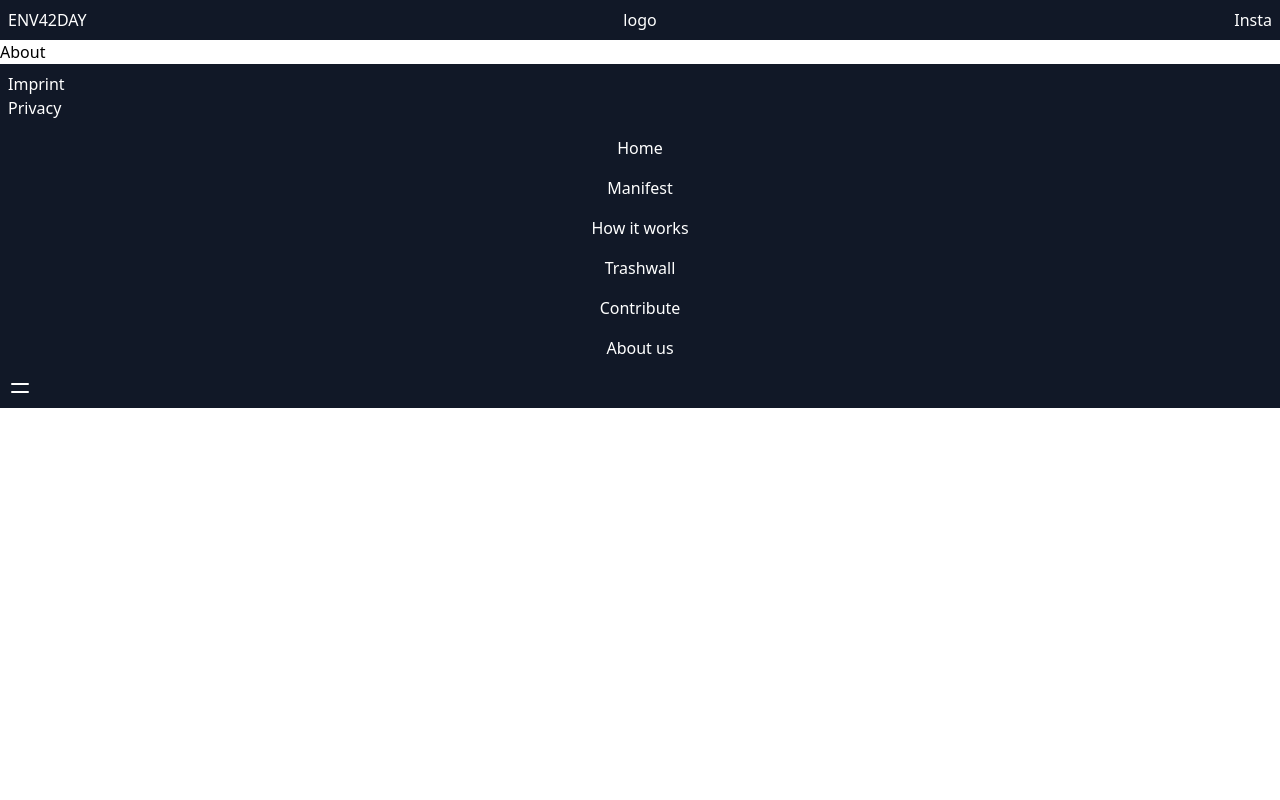
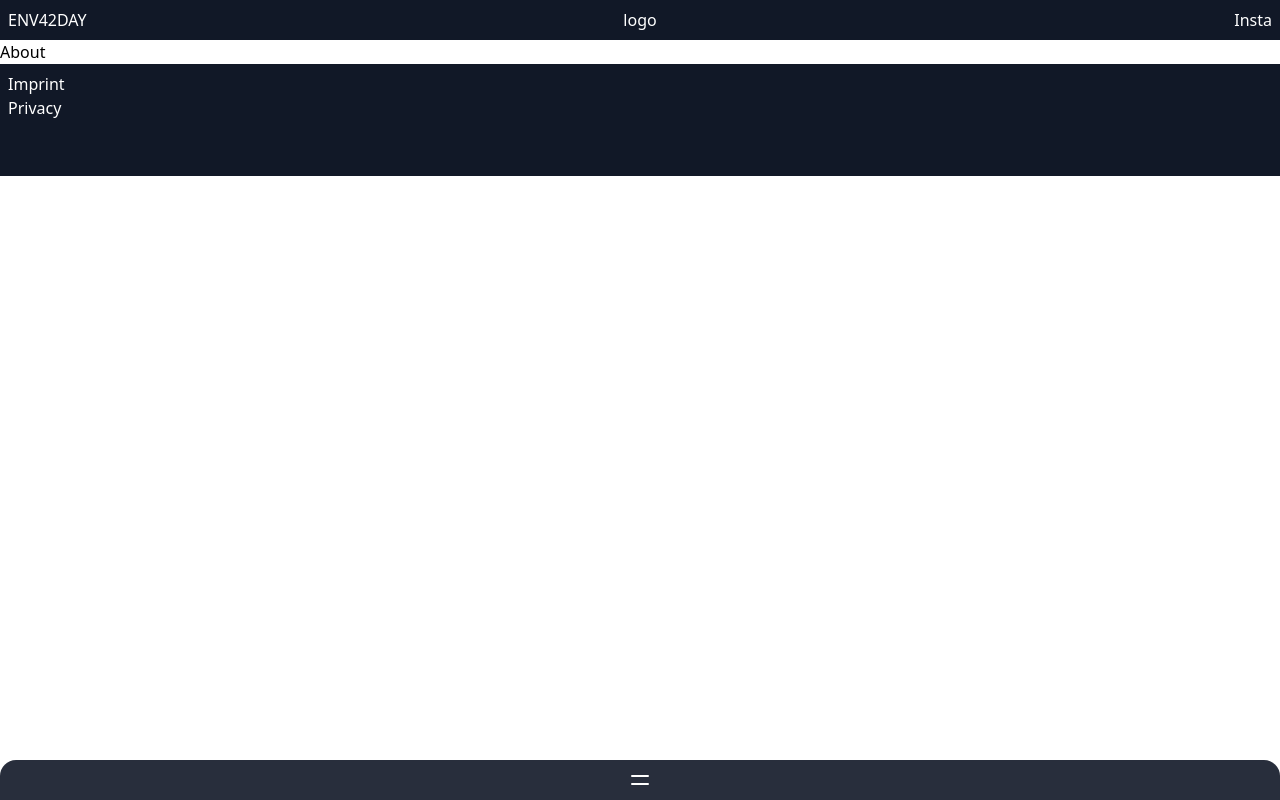
Before and after one commit to martisaw/martisaw.github.io, a Vue app: page /#/about in a window 1280 px wide. Built offline with nearby package versions, Linux system fonts and the light colour scheme.

Commit message:
feat: navbar bottom with smooth transition

```diff
--- a/src/App.vue
+++ b/src/App.vue
@@ -19,7 +19,8 @@ import Welcome from './components/Welcome.vue'
     <div>Imprint</div>
     <div>Privacy</div>
   </div>
-  <NavBar class="sticky bottom-0"></NavBar>
+  <!--<NavBar class="sticky bottom-0"></NavBar>-->
+  <NavBar></NavBar>
 
 
 </template>
--- a/src/components/NavBar.vue
+++ b/src/components/NavBar.vue
@@ -1,28 +1,48 @@
 <script setup>
-function toggle(){
+
+function openMenu(){
   const nav = document.getElementById('nav')
-  nav.classList.toggle("hidden")
+  const menuIcon = document.getElementById('menu-icon')
+  const menuClose = document.getElementById('menu-close')
+  nav.classList.remove("max-h-0")
+
+  menuIcon.classList.toggle("hidden")
+  menuClose.classList.toggle("hidden")
+  nav.classList.add("max-h-96")
+}
+
+function closeMenu(){
+  const nav = document.getElementById('nav')
+  const menuIcon = document.getElementById('menu-icon')
+  const menuClose = document.getElementById('menu-close')
+
+  nav.classList.remove("max-h-96")
+  nav.classList.add("max-h-0")
+  menuIcon.classList.toggle("hidden")
+  menuClose.classList.toggle("hidden")
 }
 
 </script>
 
 <template>
-<div class=" bg-gray-900 text-white" >
-  <div id="nav" class="flex-col justify-center">
-    <div class="flex justify-center"><router-link class="p-2" to="/">Home</router-link></div>
-    <div class="flex justify-center"><router-link class="p-2" to="/">Manifest</router-link></div>
-    <div class="flex justify-center"><router-link class="p-2" to="/">How it works</router-link></div>
-    <div class="flex justify-center"><router-link class="p-2" to="/">Trashwall</router-link></div>
-    <div class="flex justify-center"><router-link class="p-2" to="/">Contribute</router-link></div>
-    <div class="flex justify-center"><router-link class="p-2" to="/">About us</router-link></div>
+<div class="w-full h-12 bg-gray-900"><!--Spacer for fixed bottom--></div>
+<div class="fixed bottom-0 w-full bg-gray-900 bg-opacity-90 text-white rounded-t-2xl">
+  <div id="nav" class="grid justify-items-center space-y-2 max-h-0 overflow-hidden transition-[max-height] ease-in">
+    <div class="invisible">Spacer</div>
+    <div class=""><router-link class="p-4 text-xl" to="/">Home</router-link></div>
+    <div class=""><router-link class="p-4 text-xl" to="/">Manifest</router-link></div>
+    <div class=""><router-link class="p-4 text-xl" to="/">How it works</router-link></div>
+    <div class=""><router-link class="p-4 text-xl" to="/">Trashwall</router-link></div>
+    <div class=""><router-link class="p-4 text-xl" to="/">Contribute</router-link></div>
+    <div class=""><router-link class="p-4 text-xl" to="/">About us</router-link></div>
+    <div>Insta Icon</div>
+    <div class="invisible">Spacer</div>
   </div>
-
-  <div id="icon" @click="toggle" class="p-2">
+  <div id="menu-close" @click="closeMenu" class="flex justify-center p-2 hidden">
+      <svg class="w-6 h-6" fill="none" stroke="currentColor" viewBox="0 0 24 24" xmlns="http://www.w3.org/2000/svg"><path stroke-linecap="round" stroke-linejoin="round" stroke-width="2" d="M6 18L18 6M6 6l12 12"></path></svg>
+    </div>
+  <div id="menu-icon" @click="openMenu" class="flex justify-center p-2">
     <svg class="w-6 h-6" fill="none" stroke="currentColor" viewBox="0 0 24 24" xmlns="http://www.w3.org/2000/svg"><path stroke-linecap="round" stroke-linejoin="round" stroke-width="2" d="M4 8h16M4 16h16"></path></svg>
   </div>
 </div>
 </template>
-
-
-<style scoped>
-</style>
```
